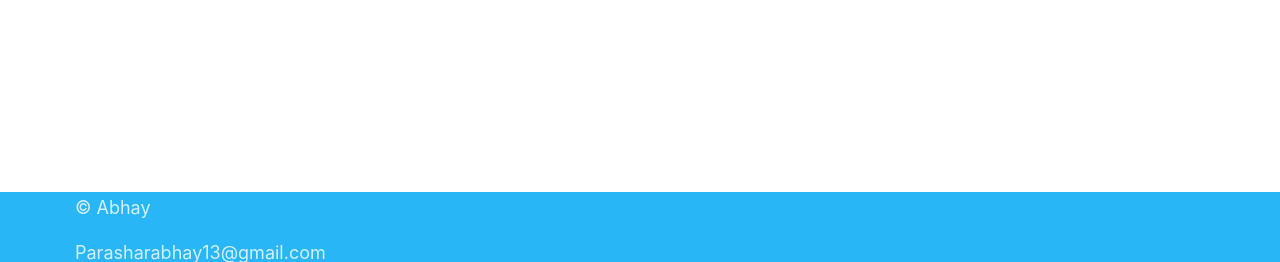
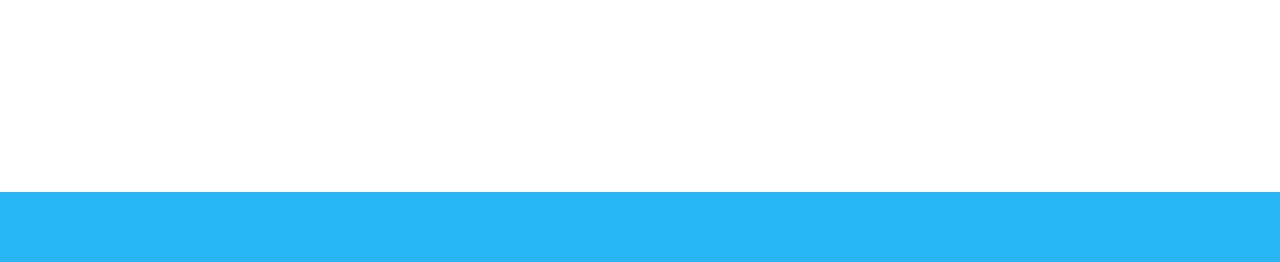
Before and after one commit to saicharan-gouru/Diabetes-Prediction-using-ML-and-Flask, a Python web app: template code/flask/templates/result.html in a window 1280 px wide. Shown: the part 538-800 px from the top of the page. Run offline with Jinja, Linux system fonts and the light colour scheme; the template is opened without the code that fills it: most values are stand-ins (such as "Sample title", 1, 10 or a date in 2020); some libraries are stand-ins or nearby versions.

Commit message:
Update result.html

```diff
--- a/code/flask/templates/result.html
+++ b/code/flask/templates/result.html
@@ -38,8 +38,6 @@
   <footer class="page-footer light-blue lighten-1" style="position: fixed;left: 0;bottom: 0; width: 100%;">
     <div class="footer-copyright light-blue lighten-1">
       <div class=""  style="padding-bottom: 1rem; position: fixed; font-size: 1.2rem; margin-left: 5rem;">
-        <p>&copy; Abhay</p>
-        <p>Parasharabhay13@gmail.com</p>
       </div>
     </div>
   </footer>
```
